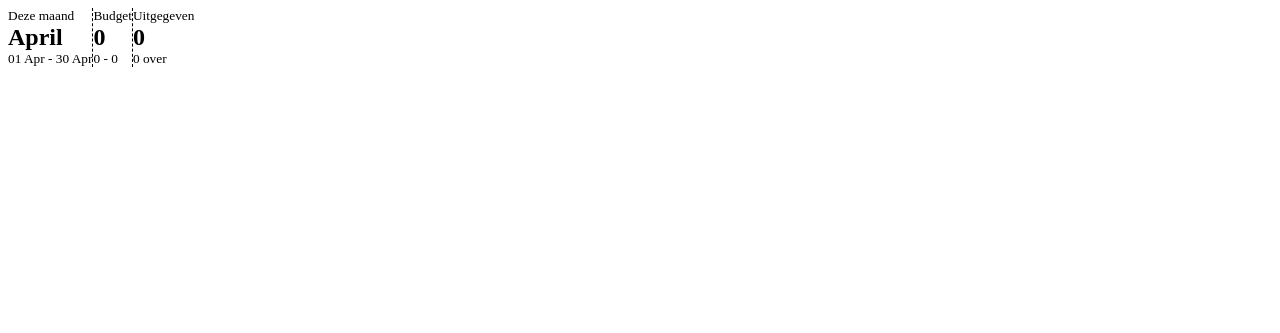
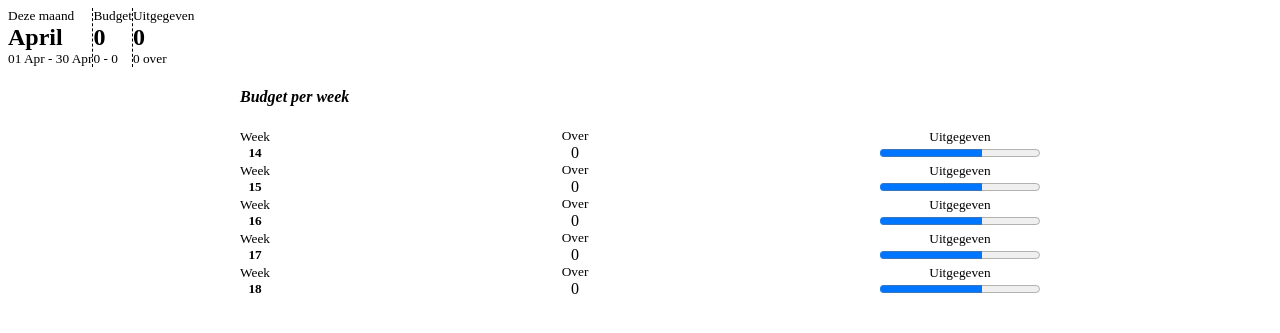
Before and after one commit to timohermans/budget-django, a Django app: page /budget/overview/2026/04 in a window 1280 px wide. Shown: the top 333 px of the page. Run offline with Django 5.2, Linux system fonts and the light colour scheme; a user stored in the database is signed in; tables that the repository leaves empty hold one stand-in row (values such as "Sample post").

Commit message:
wip: Start working on week details

```diff
--- a/budget/templates/budget/overview.html
+++ b/budget/templates/budget/overview.html
@@ -8,21 +8,59 @@
         }
 
         > *:not(:first-child)  {
-            padding-left: calc(var(--pico-block-spacing-horizontal) * 2);
+            padding-left: calc(var(--pico-spacing) * 2);
         }
 
         > *:not(:last-child) {
-            padding-right: calc(var(--pico-block-spacing-horizontal) * 2);
+            padding-right: calc(var(--pico-spacing) * 2);
             border-right: 1px dashed black;
         }
 
         h2 {
-            margin: calc(var(--pico-block-spacing-horizontal) / 4) 0;
+            margin: calc(var(--pico-spacing) / 4) 0;
         }
 
         small {
             color: var(--pico-muted-color);
         }
+    }
+
+    .week {
+      max-width: 800px;
+      margin: 0 auto;
+
+      section, h5 {
+        margin: 0;
+      }
+
+      small {
+          color: var(--pico-muted-color);
+      }
+
+      details:not([open]) {
+        margin-bottom: 0;
+      }
+
+      summary {
+        display: flex;
+        justify-content: space-between;
+        align-items: center;
+      }
+
+      progress {
+        margin:  0;
+      }
+
+      summary > * {
+        display: flex;
+        flex-direction: column;
+        align-items: center;
+        gap: calc(var(--pico-spacing) / 2);
+
+        &:not(:first-child) {
+          flex-basis: 150px;
+        }
+      }
     }
 </style>
 
@@ -45,3 +83,30 @@
     </div>
   </article>
 </div>
+
+<section class="week">
+  <h4><i>Budget per week</i></h4>
+    {% for week, week_summary in summary.weeks.items %}
+    <article>
+    <details name="week">
+      <summary>
+        <section>
+          <small>Week</small>
+          <h5>{{ week }}</h5>
+        </section>
+        <section>
+          <small>Over</small>
+          {{ week_summary.left }}
+        </section>
+        <section>
+          <small>Uitgegeven</small>
+          <progress value="64" max="100" />
+        </section>
+      </summary>
+      <div>
+        <h5>hi mom</h5>
+      </div>
+    </details>
+  </article>
+    {% endfor%}
+</section
```
